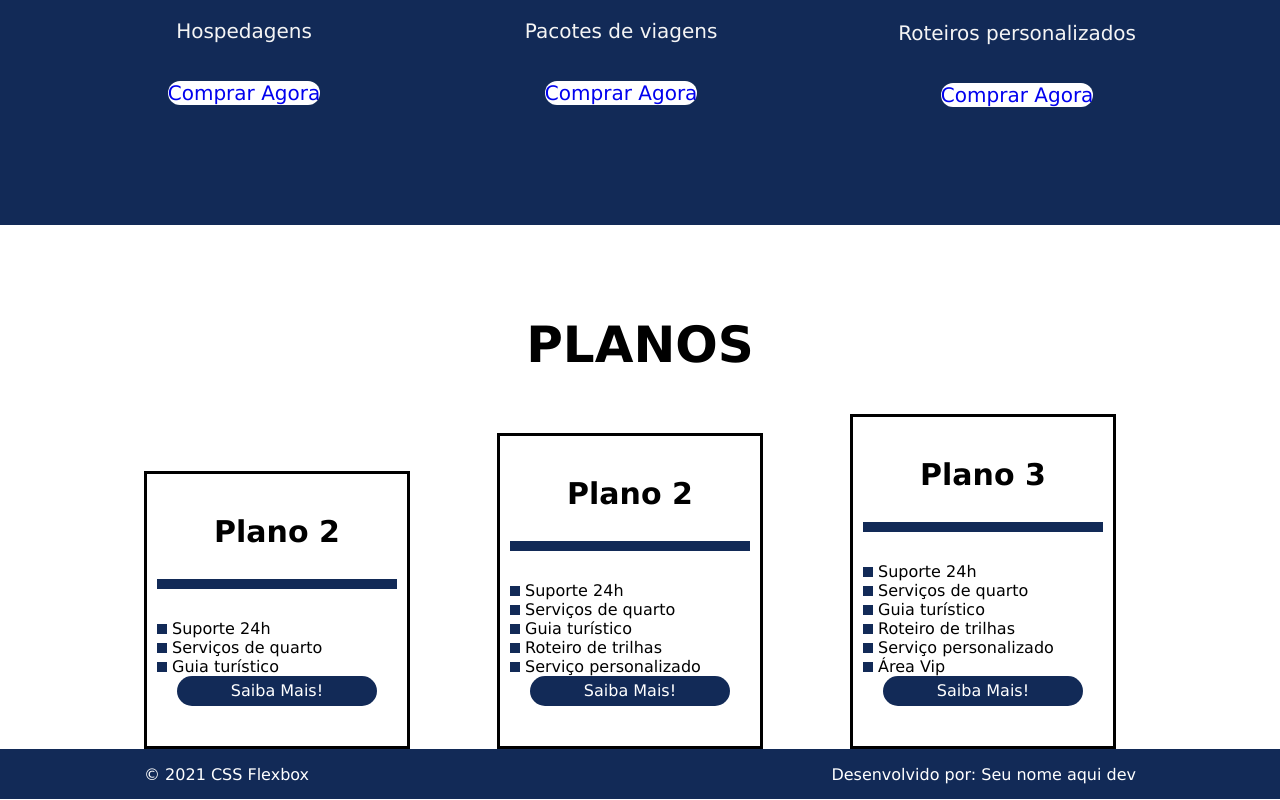
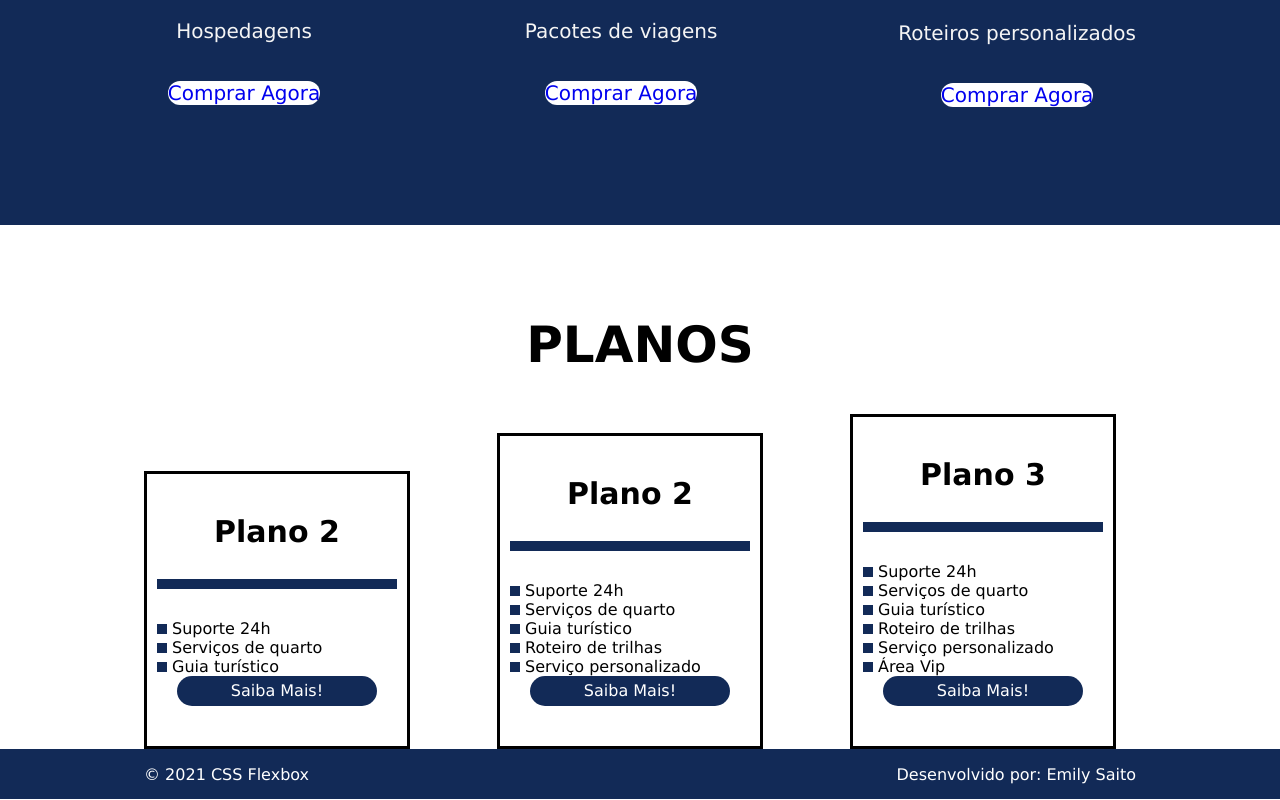
Before and after one commit to Saitocrimson/bootcamp-javascript-dio, a plain HTML site: page Html-css-flexbox-exercicio/index.html in a window 1280 px wide. Shown: the part 1498-2298 px from the top of the page. Drawn offline with Linux system fonts and the light colour scheme; files whose address does not match are found by name.

Commit message:
Update index.html

```diff
--- a/Html-css-flexbox-exercicio/index.html
+++ b/Html-css-flexbox-exercicio/index.html
@@ -115,7 +115,7 @@
     <footer>
       <div class="flex-container rodape">
         <p>&copy; 2021 CSS Flexbox</p>
-        <p>Desenvolvido por: Seu nome aqui dev</p>
+        <p>Desenvolvido por: Emily Saito</p>
         </div>
     </footer>
 
```
